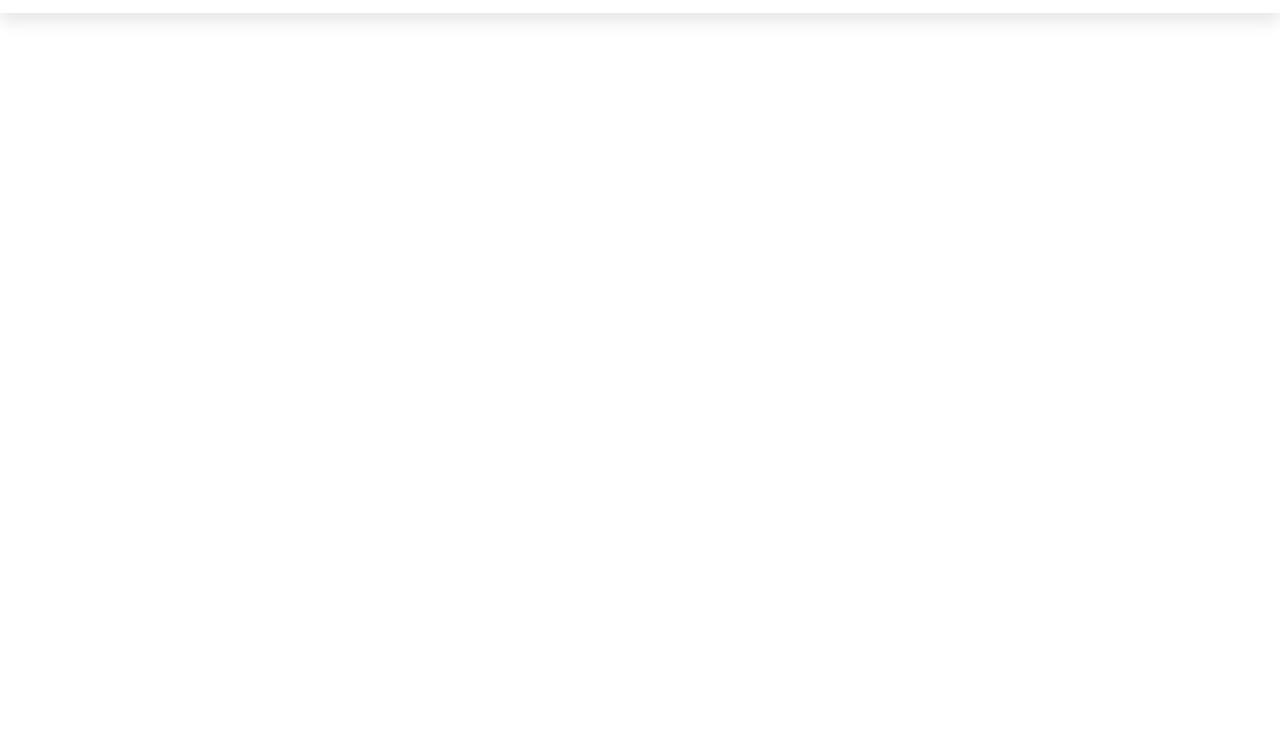
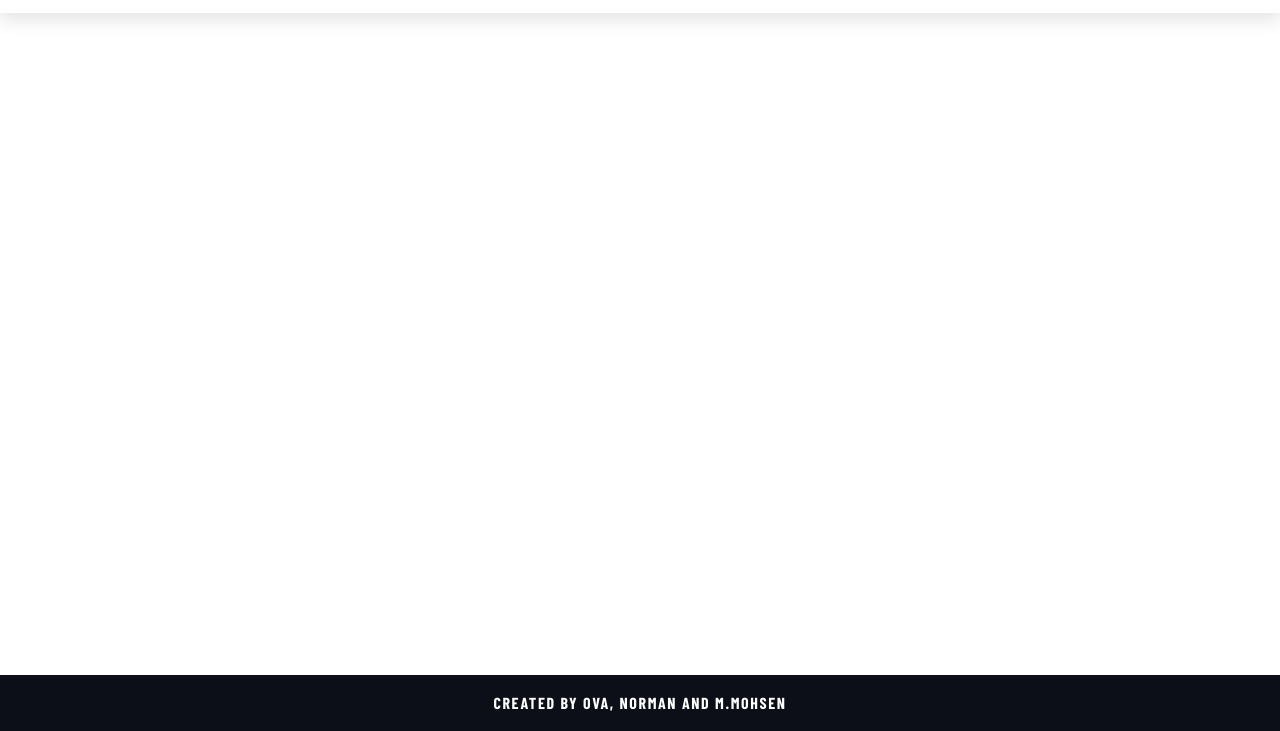
Before and after one commit to OmarMWarraich/MovieApp, a website built with webpack: page src/index.html in a window 1280 px wide. Shown: the part 69-800 px from the top of the page. Built offline with nearby package versions, Linux system fonts and the light colour scheme; a web font is replaced by a local one.

Commit message:
feat: Add footer

```diff
--- a/package.json
+++ b/package.json
@@ -23,13 +23,10 @@
   "devDependencies": {
     "@babel/plugin-transform-modules-commonjs": "^7.18.6",
     "babel-eslint": "^10.1.0",
-    "babel-loader": "^8.2.5",
-    "clean-webpack-plugin": "^4.0.0",
     "css-loader": "^6.7.1",
     "eslint": "^7.32.0",
     "eslint-config-airbnb-base": "^14.2.1",
     "eslint-plugin-import": "^2.26.0",
-    "file-loader": "^6.2.0",
     "hint": "^7.1.1",
     "html-webpack-plugin": "^5.5.0",
     "jest": "^29.0.1",
--- a/src/index.js
+++ b/src/index.js
@@ -1,4 +1,6 @@
 import './style.css';
 import navBar from './modules/header.js';
+import Footer from './modules/footer.js';
 
 navBar();
+Footer();
--- /dev/null
+++ b/src/modules/footer.js
@@ -0,0 +1,11 @@
+const Footer = () => {
+  const footer = document.createElement('footer');
+  footer.innerHTML = `
+        <div class="footer-content">
+        <p>Created by Ova, Norman and M.Mohsen</p>
+        </div>
+    `;
+  document.body.appendChild(footer);
+};
+
+export default Footer;
--- a/src/style.css
+++ b/src/style.css
@@ -122,3 +122,46 @@ select {
   letter-spacing: 0.1rem;
   text-transform: uppercase;
 }
+
+.nav-header li a:hover {
+  color: hsl(var(--clr-light));
+}
+
+.nav-header li a:active {
+  color: hsl(var(--clr-light));
+}
+
+.nav-header li a:visited {
+  color: hsl(var(--clr-dark));
+}
+
+footer {
+  background-color: hsl(var(--clr-dark));
+  color: hsl(var(--clr-white));
+  padding: 1rem 2rem;
+  display: flex;
+
+  /* justify-content: space-between; */
+  align-items: center;
+  position: absolute;
+  width: 100%;
+  bottom: 0;
+}
+
+footer p {
+  font-family: var(--ff-sans-cond);
+  font-size: var(--fs-300);
+  font-weight: 700;
+  letter-spacing: 0.1rem;
+  text-transform: uppercase;
+}
+
+.footer-content {
+  margin: 0 auto;
+}
+
+@media screen and (max-width: 768px) {
+  .nav-header li a {
+    font-size: var(--fs-200);
+  }
+}
```
Also changed, not shown: 1 other file.
